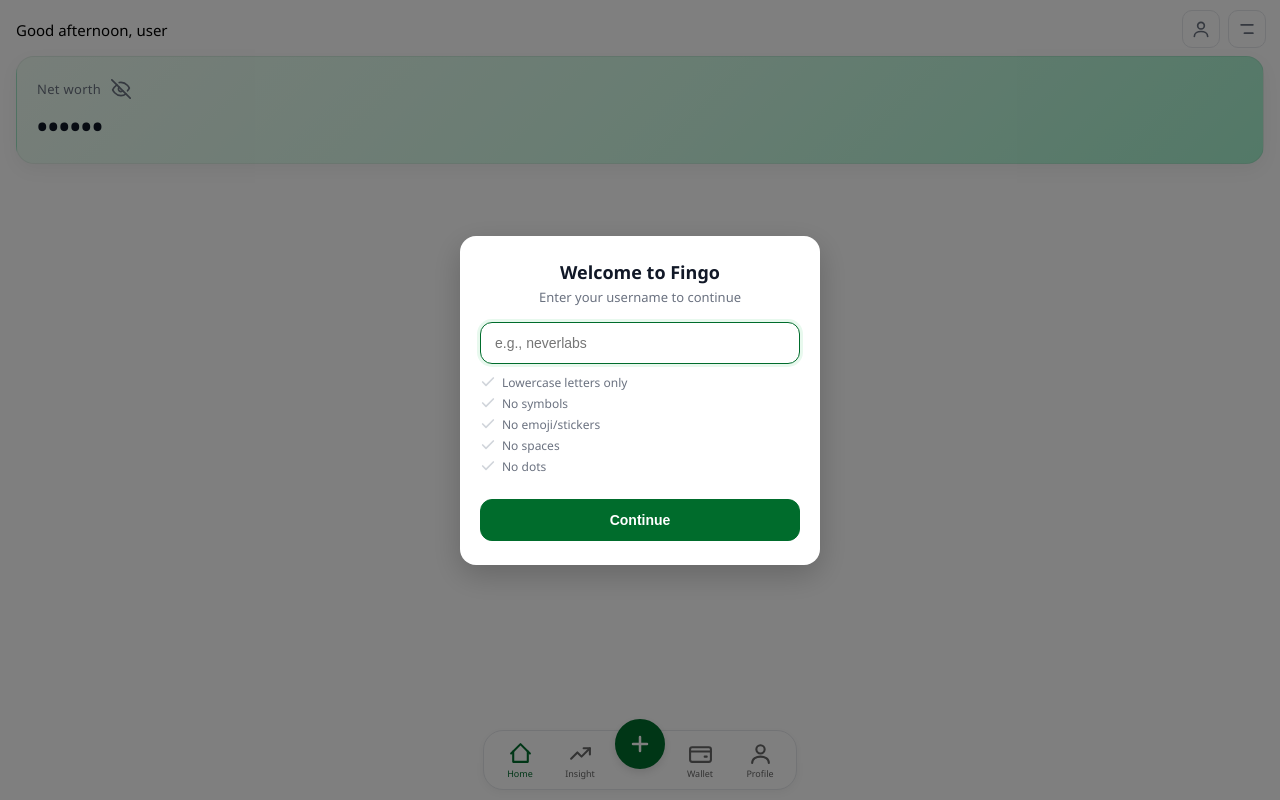
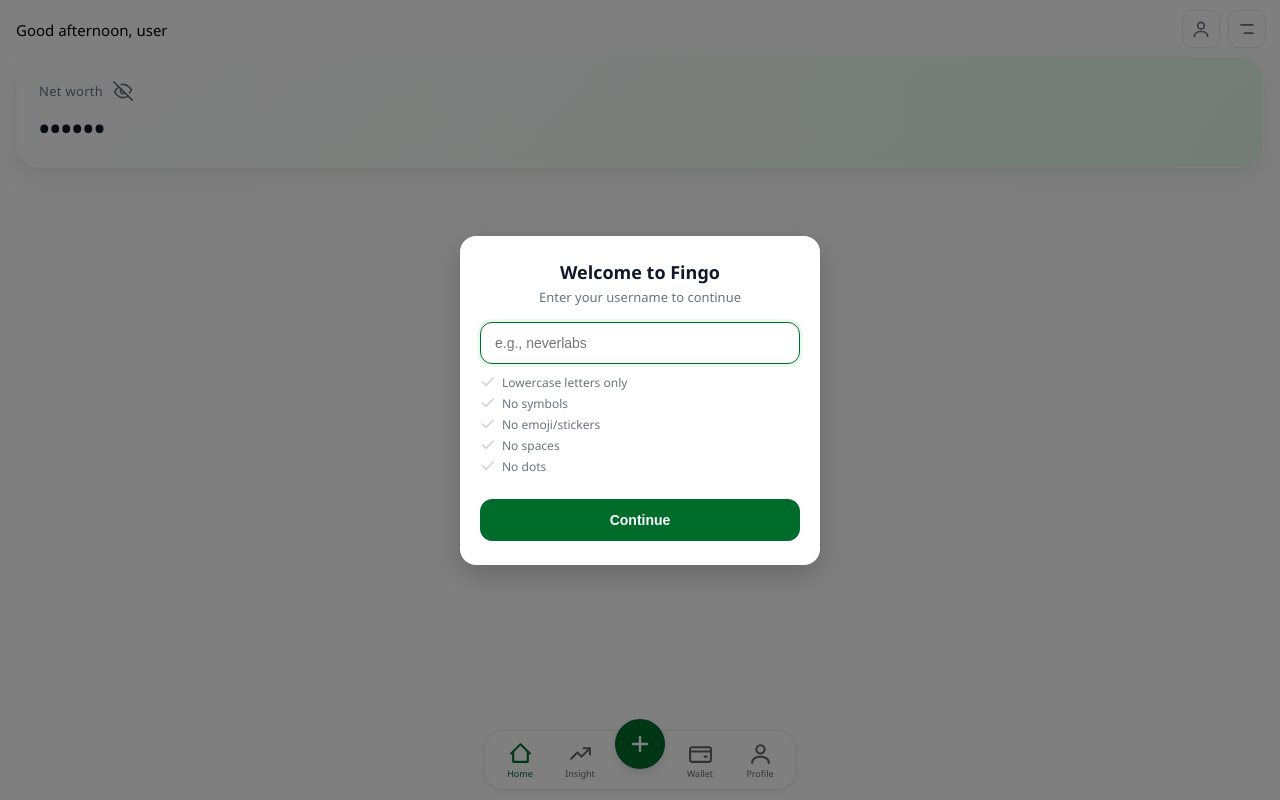
Before and after one commit to neveerlabs/Fingo, a plain HTML site: page index.html in a window 1280 px wide. Drawn offline with Linux system fonts and the light colour scheme.

Commit message:
Sync: Update css/index.css

```diff
--- a/css/index.css
+++ b/css/index.css
@@ -98,11 +98,30 @@ body.loading > *:not(#loading-overlay) {
 
 .balance-card {
     margin: 8px 16px 16px;
-    background: linear-gradient(135deg, #f0fdf4 0%, #d1fae5 50%, #a7f3d0 100%);
-    border: 1px solid rgba(0, 0, 0, 0.06);
-    border-radius: 18px;
-    padding: 18px 20px;
-    box-shadow: 0 6px 18px rgba(0, 0, 0, 0.05);
+    background: linear-gradient(145deg, #ffffff 0%, #f0fdf4 100%);
+    border: 1px solid rgba(255, 255, 255, 0.5);
+    border-radius: 24px;
+    padding: 20px 22px;
+    box-shadow: 0 12px 30px rgba(0, 0, 0, 0.06), 0 2px 6px rgba(0, 0, 0, 0.03);
+    position: relative;
+    overflow: hidden;
+    transition: transform 0.2s ease, box-shadow 0.2s ease;
+}
+
+.balance-card:hover {
+    transform: translateY(-2px);
+    box-shadow: 0 16px 36px rgba(0, 0, 0, 0.08), 0 4px 12px rgba(0, 0, 0, 0.04);
+}
+
+.balance-card::before {
+    content: '';
+    position: absolute;
+    top: -50%;
+    right: -50%;
+    width: 200%;
+    height: 200%;
+    background: radial-gradient(circle at top right, rgba(34, 197, 94, 0.08), transparent 60%);
+    pointer-events: none;
 }
 
 .balance-header {
```
